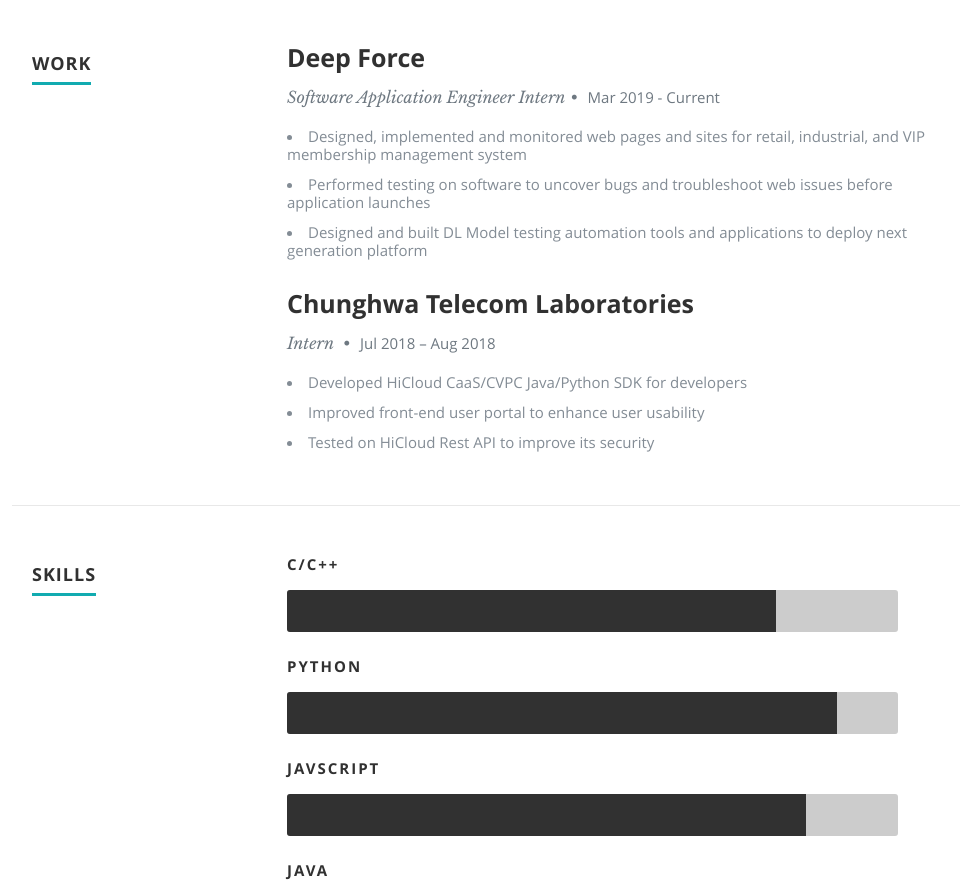
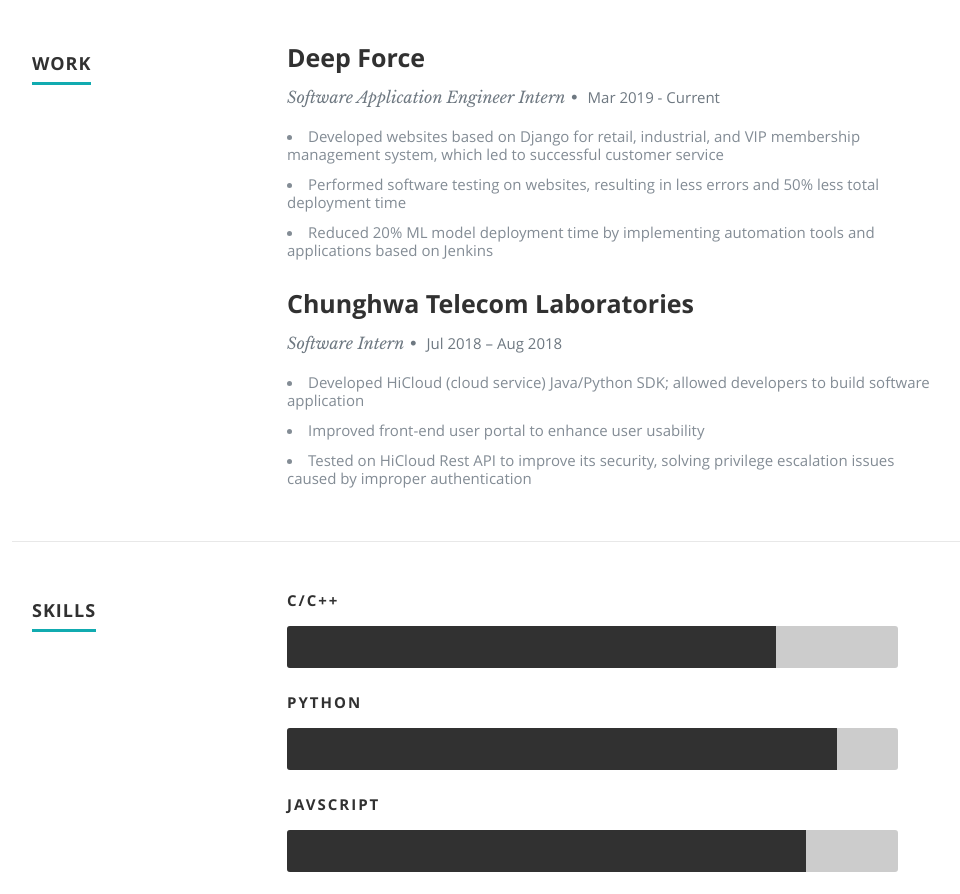
Before and after one commit to tbakerx/react-resume-template, a React (Create React App) app: page / in a window 1280 px wide. Shown: the part 1700-2594 px from the top of the page, without its empty margins (118-1078 px from the left). Built offline with nearby package versions, Linux system fonts and the light colour scheme.

Commit message:
change resume change job description

```diff
--- a/public/resumeData.json
+++ b/public/resumeData.json
@@ -69,18 +69,19 @@
         "title":"Software Application Engineer Intern",
         "years":"Mar 2019 - Current",
         "description":[
-          "Designed, implemented and monitored web pages and sites for retail, industrial, and VIP membership management system",
-          "Performed testing on software to uncover bugs and troubleshoot web issues before application launches",
-          "Designed and built DL Model testing automation tools and applications to deploy next generation platform"
+          "Developed websites based on Django for retail, industrial, and VIP membership management system, which led to successful customer service",
+          "Performed software testing on websites, resulting in less errors and 50% less total deployment time",
+          "Reduced 20% ML model deployment time by implementing automation tools and applications based on Jenkins"
         ]
       },
       {
         "company":"Chunghwa Telecom Laboratories",
-        "title":"Intern ",
+        "title":"Software Intern",
         "years":"Jul 2018 – Aug 2018",
-        "description":["Developed HiCloud CaaS/CVPC Java/Python SDK for developers",
+        "description":[
+          "Developed HiCloud (cloud service) Java/Python SDK; allowed developers to build software application",
           "Improved front-end user portal to enhance user usability",
-          "Tested on HiCloud Rest API to improve its security"]
+          "Tested on HiCloud Rest API to improve its security, solving privilege escalation issues caused by improper authentication"]
       }
     ],
     "skills":[
@@ -105,10 +106,10 @@
         "level": "70%"
       },{
         "name":"Matlab",
-        "level":"60%"
+        "level":"55%"
       },{
         "name":"Verilog",
-        "level":"55%"
+        "level":"50%"
       },{
         "name":"Html",
         "level":"80%"
@@ -127,13 +128,13 @@
         "level": "70%"
       },{
         "name":"Latex",
-        "level":"60%"
+        "level":"55%"
       },{
         "name":"Socket",
-        "level":"70%"
+        "level":"65%"
       },{
         "name":"OpenGL",
-        "level":"55%"
+        "level":"50%"
       },{
         "name":"JSON",
         "level":"90%"
--- a/src/Components/About.js
+++ b/src/Components/About.js
@@ -1,5 +1,5 @@
 import React, { Component } from 'react';
-import PDF from '../yanrujhou_resume.pdf'
+import PDF from '../UCLA_Jhou.pdf'
 
 class About extends Component {
   render() {
```
Also changed, not shown: 2 other files (tests, documents, lock files or other folders).
